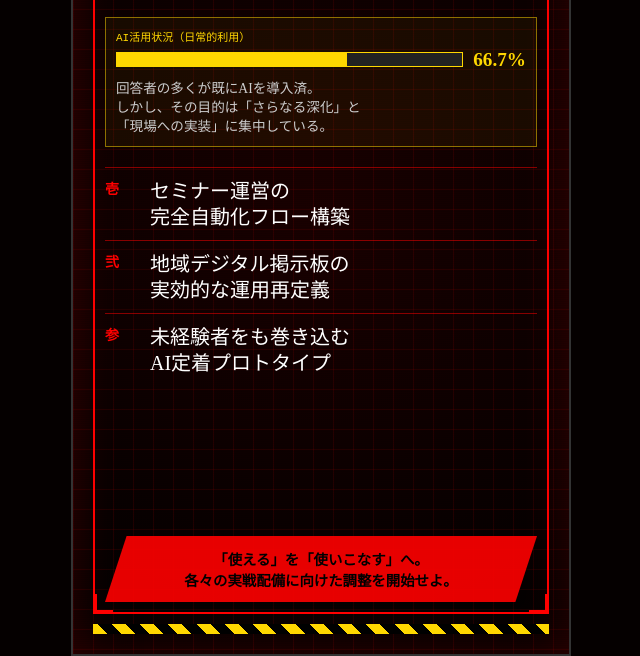
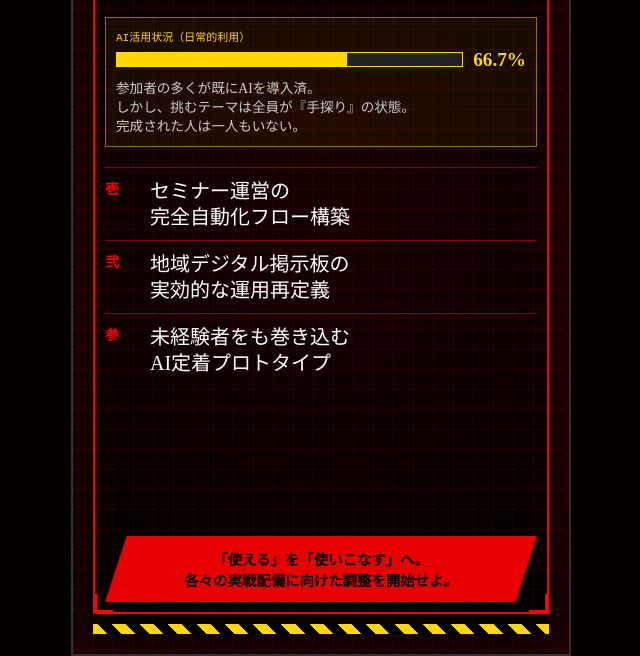
Before and after one commit to numaasan3/2026_AIbootcamp, a plain HTML site: page story2.html in a window 1280 px wide. Shown: the part 233-889 px from the top of the page, without its empty margins (319-959 px from the left). Drawn offline with Linux system fonts and the light colour scheme; a web font is replaced by a local one.

Commit message:
story2.html を更新

```diff
--- a/story2.html
+++ b/story2.html
@@ -177,9 +177,9 @@
                         <span class="data-value">66.7%</span>
                     </div>
                     <p class="status-desc">
-                        回答者の多くが既にAIを導入済。<br>
-                        しかし、その目的は「さらなる深化」と<br>
-                        「現場への実装」に集中している。
+                        参加者の多くが既にAIを導入済。<br>
+                        しかし、挑むテーマは全員が『手探り』の状態。
+<br>完成された人は一人もいない。
                     </p>
                 </div>
 
```
